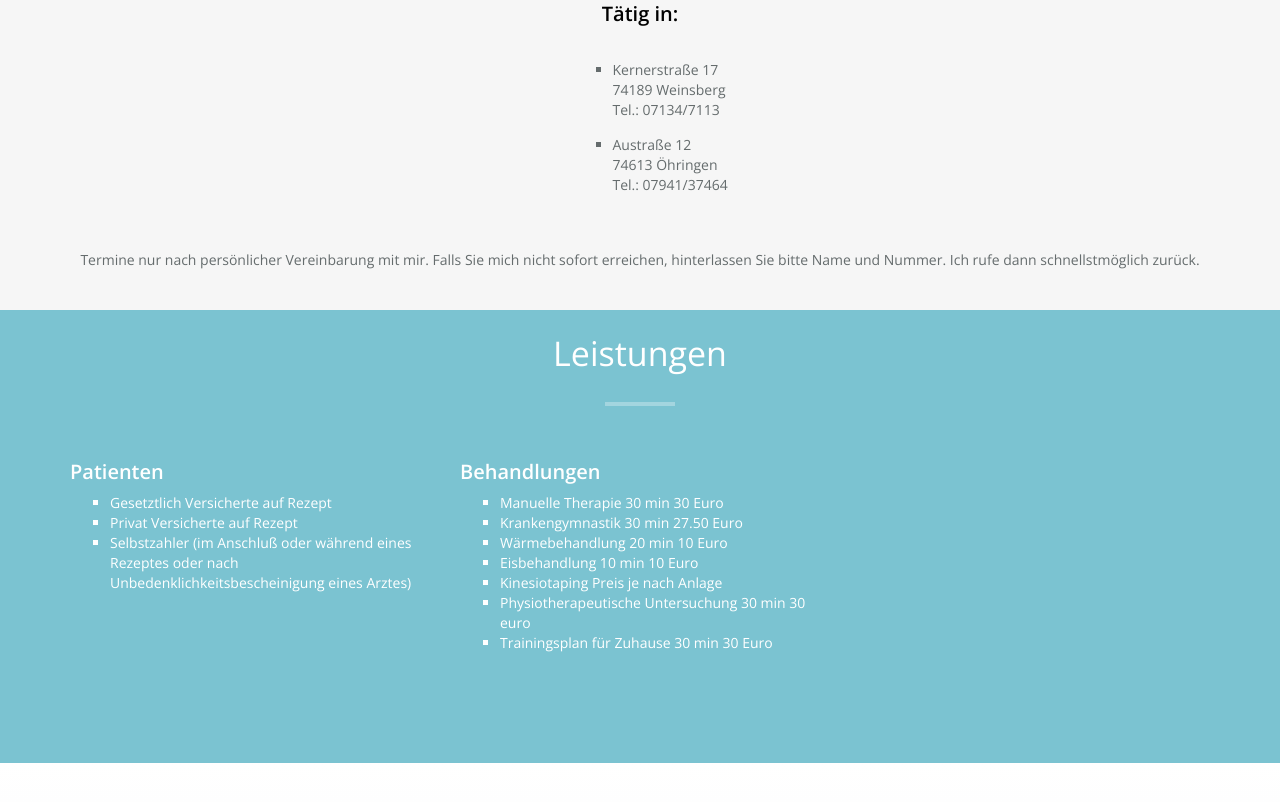
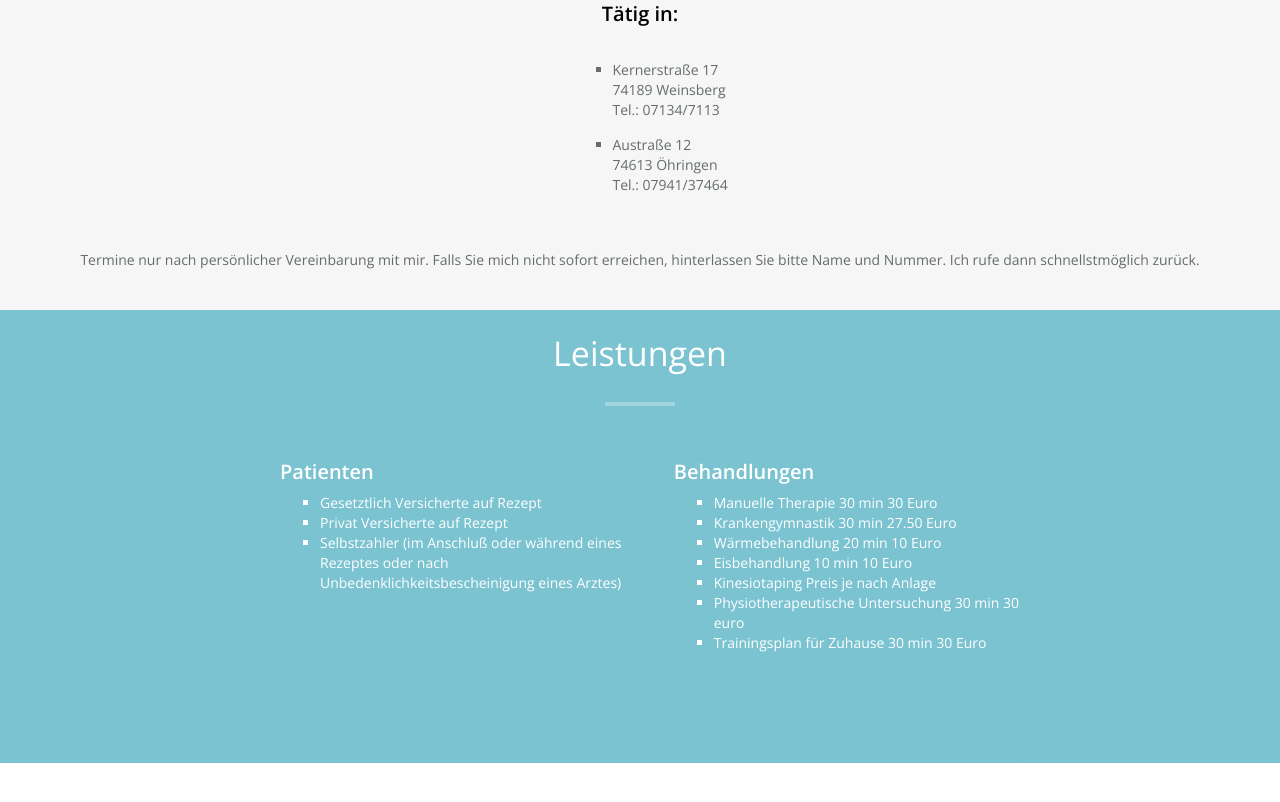
Before and after one commit to cklein83/bk7, a plain HTML site: page index.html in a window 1280 px wide. Shown: the part 424-1226 px from the top of the page. Drawn offline with nearby package versions, Linux system fonts and the light colour scheme.

Commit message:
fixed skill width

```diff
--- a/index.html
+++ b/index.html
@@ -168,9 +168,9 @@
       </div>
     -->
 
+      <div class="col-md-10 col-md-offset-2">
 
-
-        <div class="col-md-4">
+        <div class="col-md-5">
           <h3>Patienten</h3>
           <!--
           <p>
@@ -190,7 +190,7 @@
           </ul>
         </div>
 
-        <div class="col-md-4">
+        <div class="col-md-5">
           <h3>Behandlungen</h3>
           <ul>
             <li>Manuelle Therapie 30 min 30 Euro</li>
```
